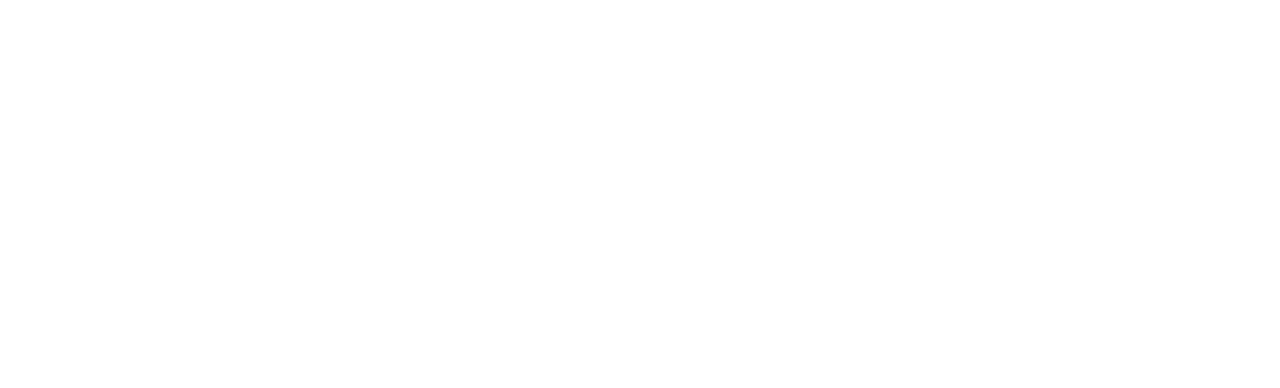
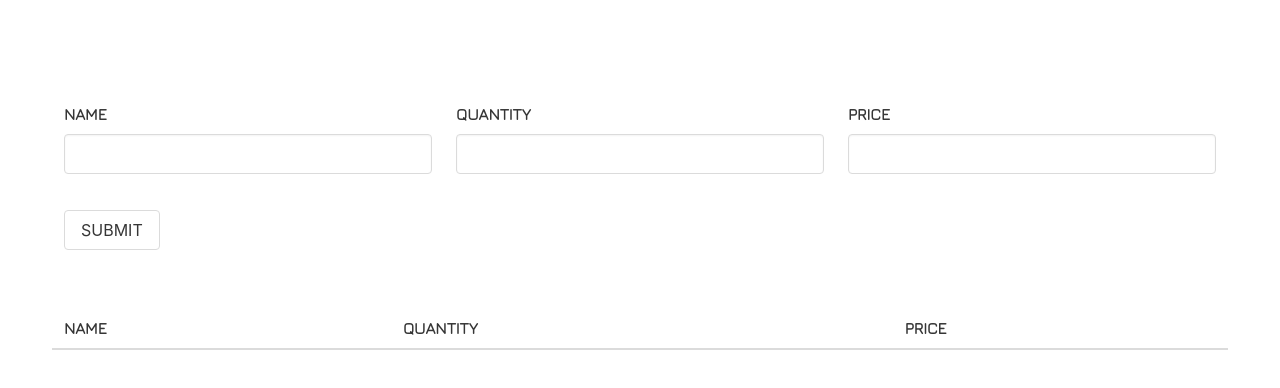
Before and after one commit to Ella123w/Retail-Inventory, a React app: page /invoice in a window 1280 px wide. Shown: the top 388 px of the page. Built offline with nearby package versions, Linux system fonts and the light colour scheme.

Commit message:
Added invoice module

```diff
--- a/src/components/App.js
+++ b/src/components/App.js
@@ -9,6 +9,7 @@
 import Login from './Modules/Login'
 import DashBoard from './Modules/DashBoard'
 import PurchaseListing from './Modules/purchaseorders/PurchaseListing'
+import InvoiceTable from './Modules/Invoice/InvoiceTableInput';
 class App extends Component {
     render() {
         return (
@@ -18,6 +19,7 @@
                 <Route exact path = "/" component = {Login}/>
                 <Route exact path = "/dashboard"  component = {DashBoard}/>
                 <Route exact path = "/dashboard/purchaseorder"component = {PurchaseListing}/>
+                <Route exact path = "/invoice" component = {InvoiceTable} />
             </div>
             </Router>
         </div>
--- /dev/null
+++ b/src/components/Modules/Invoice/InvoiceTableInput.js
@@ -0,0 +1,51 @@
+import React, { Component } from 'react';
+import TableInput from './TableInput/TableInput';
+import TableOutput from './TableOutput/TableOutput';
+import './InvoiceTableInput.scss';
+class InvoiceTable extends Component {
+
+    constructor(props) {
+        super(props);
+        this.state = {
+            lname: 'NAME',
+            qtyname: 'QUANTITY',
+            prcname: 'PRICE',
+            name: '',
+            qty: '',
+            price: '',
+
+        };
+    }
+    submitFieldHandler = () => {
+
+
+    }
+
+    render() {
+        return (
+            <div className="container invoice-table">
+                <form className="invoice-table-form" onSubmit = {this.submitFieldHandler}>
+                    <div className="columns table-inputfields">
+                        <TableInput labelTitle = {this.state.lname} declaredValue={this.state.name} valueChanged={event => this.setState({ name: event.target.value })} />
+                        <TableInput labelTitle = {this.state.qtyname} declaredValue={this.state.qty} valueChanged={event => this.setState({ qty: event.target.value })} />
+                        <TableInput labelTitle = {this.state.prcname} declaredValue={this.state.price} valueChanged={event => this.setState({ price: event.target.value })} />
+                    </div>
+                    <div className="field">
+                        <div className="control">
+                            <input className="button" type="submit" value="SUBMIT" />
+                        </div>
+                    </div>
+                    <div className="columns table-outputfields">
+                       <TableOutput
+                          titleName = {this.state.lname}
+                          titleQty  = {this.state.qtyname}
+                          titlePrice = {this.state.prcname}/>
+                    </div>
+                </form>
+            </div>
+        );
+    }
+
+}
+
+export default InvoiceTable;
--- /dev/null
+++ b/src/components/Modules/Invoice/InvoiceTableInput.scss
@@ -0,0 +1,7 @@
+.invoice-table{
+    padding-top:8%;
+
+}
+.table-outputfields{
+    padding-top:5%;
+}
--- /dev/null
+++ b/src/components/Modules/Invoice/TableInput/TableInput.js
@@ -0,0 +1,18 @@
+import React from 'react';
+
+const tableInput = (props) => {
+
+    return (
+
+            <div className="column field is-4">
+                <div className="control">
+                    <label className= "label">{props.labelTitle}</label>
+                    <input label={props.declaredValue} className="input" type="text" onChange = {props.valueChanged} value={props.declaredValue} required/>
+                </div>
+            </div>
+
+    );
+
+};
+
+export default tableInput;
--- /dev/null
+++ b/src/components/Modules/Invoice/TableOutput/TableOutput.js
@@ -0,0 +1,23 @@
+import React from 'react';
+
+const tableOutput = (props) =>{
+   return(
+    <table className="table is-fullwidth">
+        <thead>
+           <tr>
+               <th>{props.titleName}</th>
+               <th>{props.titleQty}</th>
+               <th>{props.titlePrice}</th>
+           </tr>
+        </thead>
+        <tbody>
+           <tr>
+               <td></td>
+           </tr>
+        </tbody>
+    </table>
+   );
+
+}
+
+export default tableOutput;
```
Also changed, not shown: src/assets/styles/style.scss (line endings or trailing spaces).
